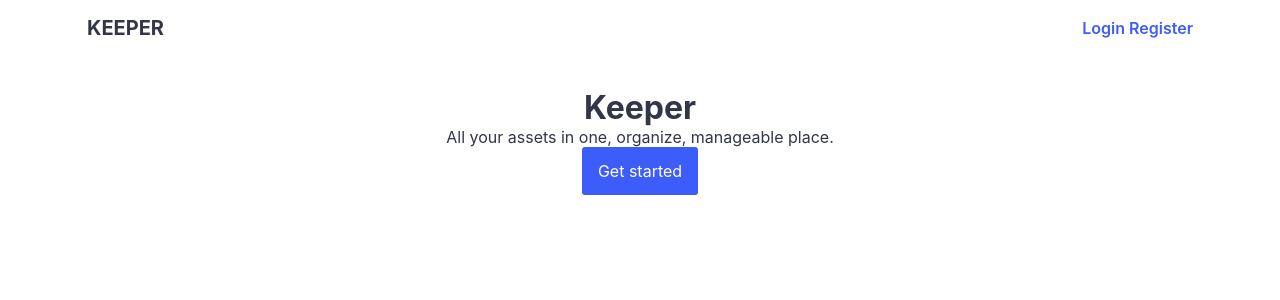
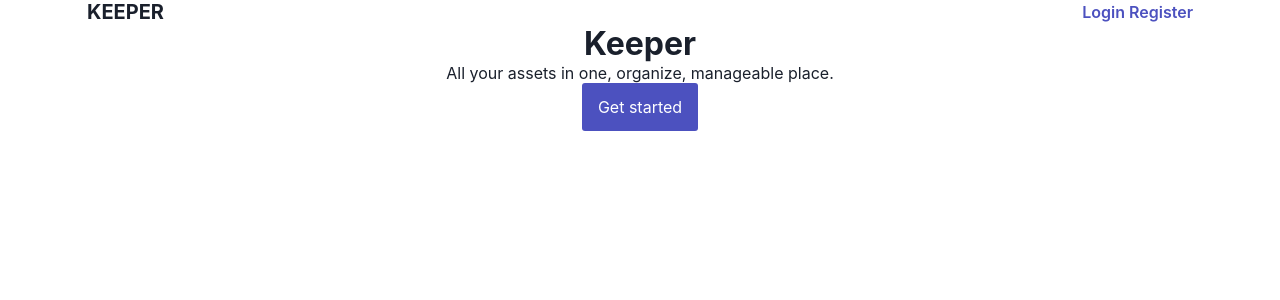
Before and after one commit to romanslonov/keeper, a Nuxt app in the folder frontend/: page / in a window 1280 px wide. Shown: the top 300 px of the page. Built offline with nearby package versions, Linux system fonts and the light colour scheme.

Commit message:
Refactored variables

```diff
--- a/frontend/assets/_utils.css
+++ b/frontend/assets/_utils.css
@@ -1,25 +1,8 @@
-.text-secondary {
-    color: var(--text-secondary);
-}
+.text-secondary { color: var(--text-secondary); }
+.text-bold { font-weight: bold; }
+.text-center { text-align: center; }
 
-.text-bold {
-    font-weight: bold;
-}
-
-.text-center {
-    text-align: center;
-}
-
-.py-3 {
-    padding-top: 16px;
-    padding-bottom: 16px;
-}
-
-.py-5 {
-    padding-top: 32px;
-    padding-bottom: 32px;
-}
-
-.mb-3 {
-    margin-bottom: 16px;
-}
+.mt-3 { margin-top: 16px ;}
+.mr-3 { margin-right: 16px ;}
+.mb-3 { margin-bottom: 16px ;}
+.ml-3 { margin-left: 16px ;}
--- a/frontend/assets/_variables.css
+++ b/frontend/assets/_variables.css
@@ -1,21 +1,16 @@
 @import './_colors.css';
 
 :root {
-    --blue: hsl(230, 95%, 61%);
-    --wet-asphalt: hsl(229, 18%, 24%);
-    --gray: hsla(229, 18%, 50%, 1);
+    --body-text-color: var(--gray-900);
+    --body-bg-color: white;
 
-    --body-text-color: var(--wet-asphalt);
-    --body-bg-color: white;
-    --border-color: #E0E4EC;
-    --text-secondary: var(--gray);
+    --border-color: var(--gray-300);
+    --text-secondary: var(--gray-700);
 
-    --primary: var(--blue);
+    --primary: var(--indigo-700);
     --secondary: white;
-    --alternative: var(--wet-asphalt);
+    --alternative: var(--gray-900);
 
     --sidebar-width: 250px;
-    --sidebar-bg-color: #F6F8FB;
-
-    --search-bg-color: #F6F8FB;
+    --sidebar-bg-color: var(--gray-100);
 }
```
